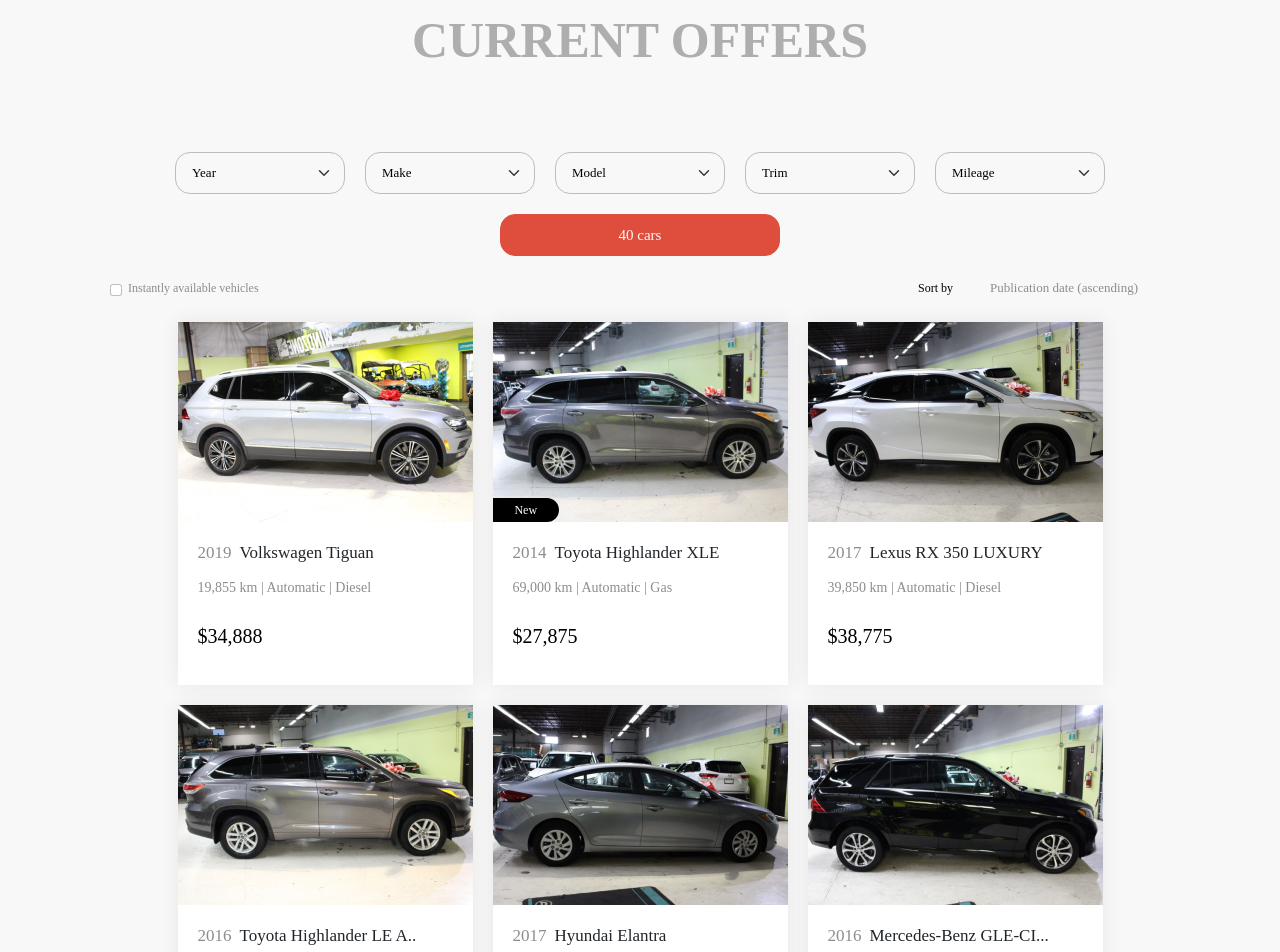
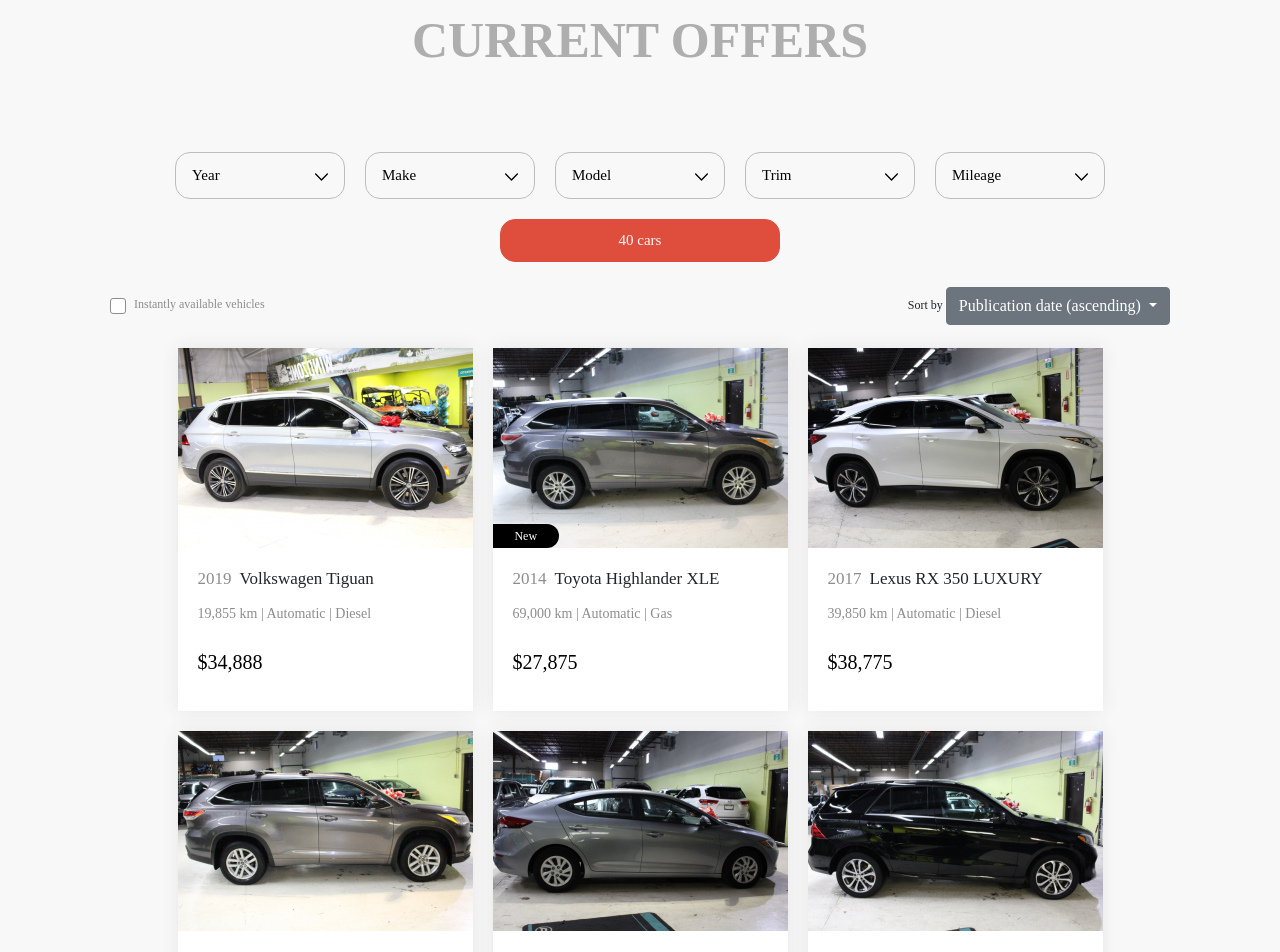
Before and after one commit to DariiaNikolaieva/west-solutions-test, a website: page index.html in a window 1280 px wide. Shown: the part 766-1718 px from the top of the page. Drawn offline with nearby package versions, Linux system fonts and the light colour scheme; a web font is replaced by a local one.

Commit message:
fix: dropdown & filter sections

```diff
--- a/index.html
+++ b/index.html
@@ -84,40 +84,68 @@
         <div class="container">
           <h2 class="cars-grid-title">CURRENT OFFERS</h2>
           <div class="dropdown-container">
-            <select class="form-select" aria-label="year">
-              <option selected>Year</option>
-              <option value="2014">2014</option>
-              <option value="2015">2015</option>
-              <option value="2016">2016</option>
-              <option value="2017">2017</option>
-              <option value="2018">2018</option>
-              <option value="2019">2019</option>
-            </select>
-            <select class="form-select" aria-label="make">
-              <option selected>Make</option>
-              <option value="volkswagen">Volkswagen</option>
-              <option value="toyota">Toyota</option>
-              <option value="lexus">Lexus</option>
-              <option value="hyundai">Hyundai</option>
-              <option value="mercedes-benz">Mercedes-Benz</option>
-            </select>
-            <select class="form-select" aria-label="model">
-                <option selected>Model</option>
-                <option value="tiguan">Tiguan</option>
-                <option value="highlander-xle">Highlander XLE</option>
-                <option value="highlander-le-awd">Highlander LE AWD</option>
-                <option value="venza-awd-xle">Venza AWD XLE</option>
-                <option value="rx-350-luxury">RX 350 LUXURY</option>
-                <option value="rx-350-f-sport">RX 350 F-SPORT</option>
-                <option value="elantra">Elantra</option>
-                <option value="gle-ci">GLE-CI</option>
-            </select>
-            <select class="form-select" aria-label="trim">
-              <option selected>Trim</option>
-            </select>
-            <select class="form-select" aria-label="mileage">
-              <option selected>Mileage</option>
-            </select>
+            <div class="dropdown">
+              <button class="btn btn-secondary dropdown-toggle" type="button" id="dropdownMenuButton1" data-bs-toggle="dropdown" aria-expanded="false">
+                Year
+              </button>
+              <ul class="dropdown-menu" aria-labelledby="dropdownMenuButton1">
+                <li>Year</li>
+                <li>2014</li>
+                <li>2015</li>
+                <li>2016</li>
+                <li>2017</li>
+                <li>2018</li>
+                <li>2019</li>
+              </ul>
+            </div>
+            <div class="dropdown">
+              <button class="btn btn-secondary dropdown-toggle" type="button" id="dropdownMenuButton2" data-bs-toggle="dropdown" aria-expanded="false">
+                Make
+              </button>
+              <ul class="dropdown-menu" aria-labelledby="dropdownMenuButton2">
+                <li value="Make">Make</li>
+                <li value="volkswagen">Volkswagen</li>
+                <li value="toyota">Toyota</li>
+                <li value="lexus">Lexus</li>
+                <li value="hyundai">Hyundai</li>
+                <li value="mercedes-benz">Mercedes-Benz</li>
+              </ul>
+            </div>
+            <div class="dropdown">
+              <button class="btn btn-secondary dropdown-toggle" type="button" id="dropdownMenuButton3" data-bs-toggle="dropdown" aria-expanded="false">
+                Model
+              </button>
+              <ul class="dropdown-menu" aria-labelledby="dropdownMenuButton3">
+                <li value="Model">Model</li>
+                <li value="Tiguan">Tiguan</li>
+                <li value="Highlander XLE">Highlander XLE</li>
+                <li value="Venza AWD XLE">Venza AWD XLE</li>
+                <li value="RX 350 LUXURY">RX 350 LUXURY</li>
+                <li value="RX 350 F-SPORT">RX 350 F-SPORT</li>
+                <li value="Elantra">Elantra</li>
+                <li value="GLE-CI">GLE-CI</li>
+              </ul>
+            </div>
+            <div class="dropdown">
+              <button class="btn btn-secondary dropdown-toggle" type="button" id="dropdownMenuButton4" data-bs-toggle="dropdown" aria-expanded="false">
+                Trim
+              </button>
+              <ul class="dropdown-menu" aria-labelledby="dropdownMenuButton4">
+                <li value="Trim">Trim</li>
+                <li value="Trim">Trim</li>
+                <li value="Trim">Trim</li>
+              </ul>
+            </div>
+            <div class="dropdown">
+              <button class="btn btn-secondary dropdown-toggle" type="button" id="dropdownMenuButton5" data-bs-toggle="dropdown" aria-expanded="false">
+                Mileage
+              </button>
+              <ul class="dropdown-menu" aria-labelledby="dropdownMenuButton5">
+                <li value="Mileage">Mileage</li>
+                <li value="Mileage">Mileage</li>
+                <li value="Mileage">Mileage</li>
+              </ul>
+            </div>
             <button type="button" class="btn btn-primary">40 cars</button>
           </div>
           <div class="filter-container">
@@ -127,7 +155,23 @@
                 Instantly available vehicles
               </label>
             </div>
-            <div class="sorting-container">
+            <div class="dropdown">
+              <label for="sorting">Sort by</label>
+              <button class="btn btn-secondary dropdown-toggle" type="button" id="dropdownMenuButton6" data-bs-toggle="dropdown" aria-expanded="false">
+                Publication date (ascending)
+              </button>
+              <ul class="dropdown-menu" aria-labelledby="dropdownMenuButton6">
+                <li value="">Publication date (ascending)</li>
+                <li value="">Publication date (descending)</li>
+                <li value="">Price (ascending)</li>
+                <li value="">Price (descending)</li>
+                <li value="">Mileage (ascending)</li>
+                <li value="">Mileage (descending)</li>
+                <li value="">Performance (ascending)</li>
+                <li value="">Performance (descending)</li>
+              </ul>
+            </div>
+            <!-- <div class="sorting-container">
               <label for="sorting">Sort by</label>
               <select class="form-select" id="sorting" aria-label="sorting">
                 <option value="date-asc">Publication date (ascending)</option>
@@ -139,7 +183,7 @@
                 <option value="perfomance-asc">Performance (ascending)</option>
                 <option value="perfomance-desc">Performance (descending)</option>
               </select>
-            </div>
+            </div> -->
           </div>
           <div class="cars-grid">
               <div class="row">
--- a/sass/layouts/_cars-grid.scss
+++ b/sass/layouts/_cars-grid.scss
@@ -18,25 +18,63 @@
   flex-wrap: wrap;
   gap: 20px;
   margin-bottom: 25px;
-}
 
-.cars-grid-section .form-select {
-  @include dropdown;
+  & .btn.dropdown-toggle {
+    position: relative;
+    @include btn-secondary;
+    padding: 13.44px 0 12.48px 16px;
     width: 170px;
-  padding: 13.44px 0 12.48px 16px;
+    line-height: 1.33;
+    text-align: start;
     color: $color-primary-100;
     background-color: transparent;
     border: 1px solid $color-secondary-300;
     border-radius: 15px;
-  line-height: 1.08;
+
+    &::after {
+      position: absolute;
+      top: 20px;
+      right: 16px;
+      width: 13px;
+      height: 13px;
+      border: 0;
+      background-repeat: no-repeat;
+      background-image: url("../assets/images/arrowhead-down.svg");
+    }
 
     &:hover, &:focus {
-    border-color: $color-primary-300;
+      font-weight: 600;
       box-shadow: none;
     }
   }
 
-.cars-grid-section .btn.btn-primary {
+  & ul.dropdown-menu.show {
+    @include dropdown;
+    width: 170px;
+    display: flex;
+    flex-direction: column;
+    gap: 20px;
+    background-color: $color-primary-200;
+    border: 1px solid $color-secondary-300;
+    border-radius: 15px;
+    transform: translate3d(0px, 0px, 0px) !important;
+
+    & > li:first-child {
+      @include btn-secondary;
+      font-weight: 600;
+      padding-top: 4px;
+    }
+
+    & > li {
+      padding-left: 16px;
+
+      &:hover, &:hover {
+        color: $color-primary-300;
+      }
+    }
+  }
+
+  & > .btn.btn-primary {
     @include btn-secondary;
     padding: 9px 118px;
     color: $color-primary-200;
@@ -51,33 +89,42 @@
     box-shadow: none;
     }
   }
-
-// .cars-grid .dropdown-menu {
-//   width: 170px;
-//   @include dropdown;
-//   line-height: 1.08;
-//   border: 1px solid $color-secondary-400;
-//   border-radius: 15px;
-//   box-shadow: 0px 0px 27px rgba(0, 0, 0, 0.04);
-// }
-
-.cars-grid-section .form-check {
-  min-height: auto;
 }
 
-.cars-grid-section .form-check-label {
-  color: $color-secondary-200;
-  vertical-align: middle;
-}
-
+// filter container
 .filter-container {
   margin-bottom: 23px;
   display: flex;
   justify-content: space-between;
   font-size: 12px;
   line-height: 1.33;
+
+  & > .form-check {
+    min-height: auto;
+    display: flex;
+    align-items: center;
+
+    & > input {
+      width: 16px;
+      height: 16px;
+      margin-right: 8px;
+      border-color: $color-secondary-200;
+      box-shadow: none;
+
+      &:checked {
+      background-color: $color-primary-300;
+      border-color: $color-primary-300;
+      }
     }
 
+    & > .form-check-label {
+      color: $color-secondary-200;
+      vertical-align: middle;
+    }
+  }
+}
+
+// sorting container
 .sorting-container {
   display: flex;
   column-gap: 37px;
```
Also changed, not shown: css/main.min.css. Lines whose indentation alone changed are shown as unchanged.
